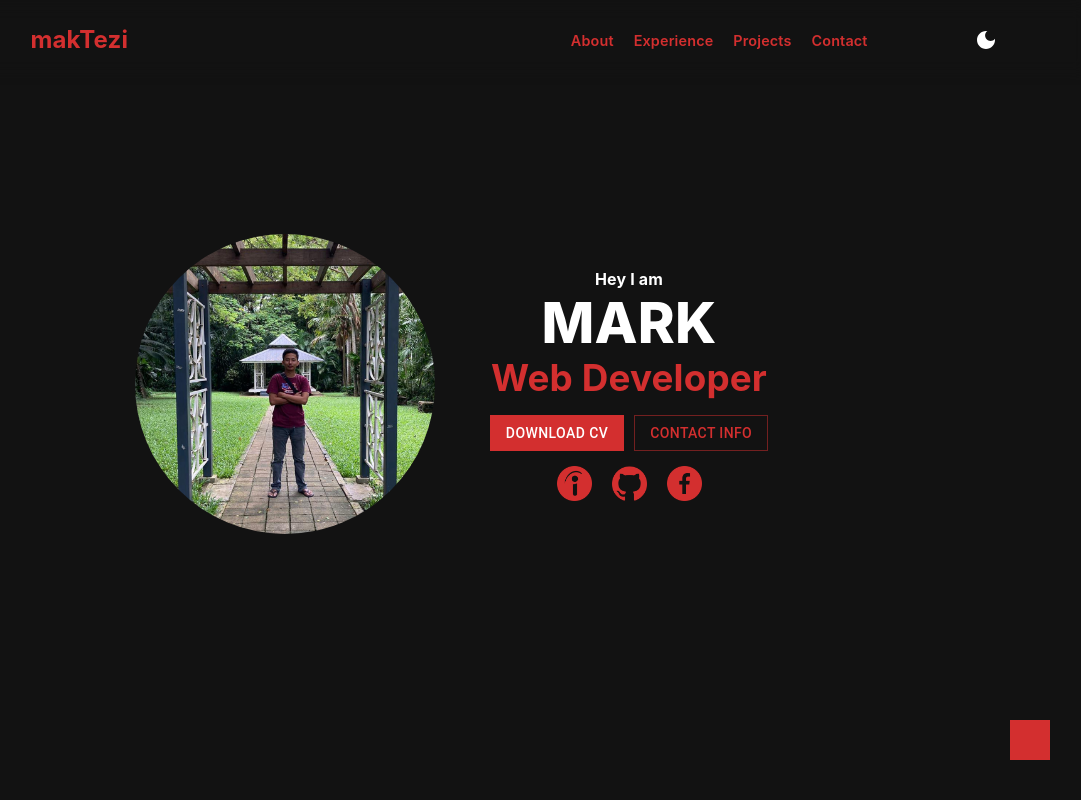
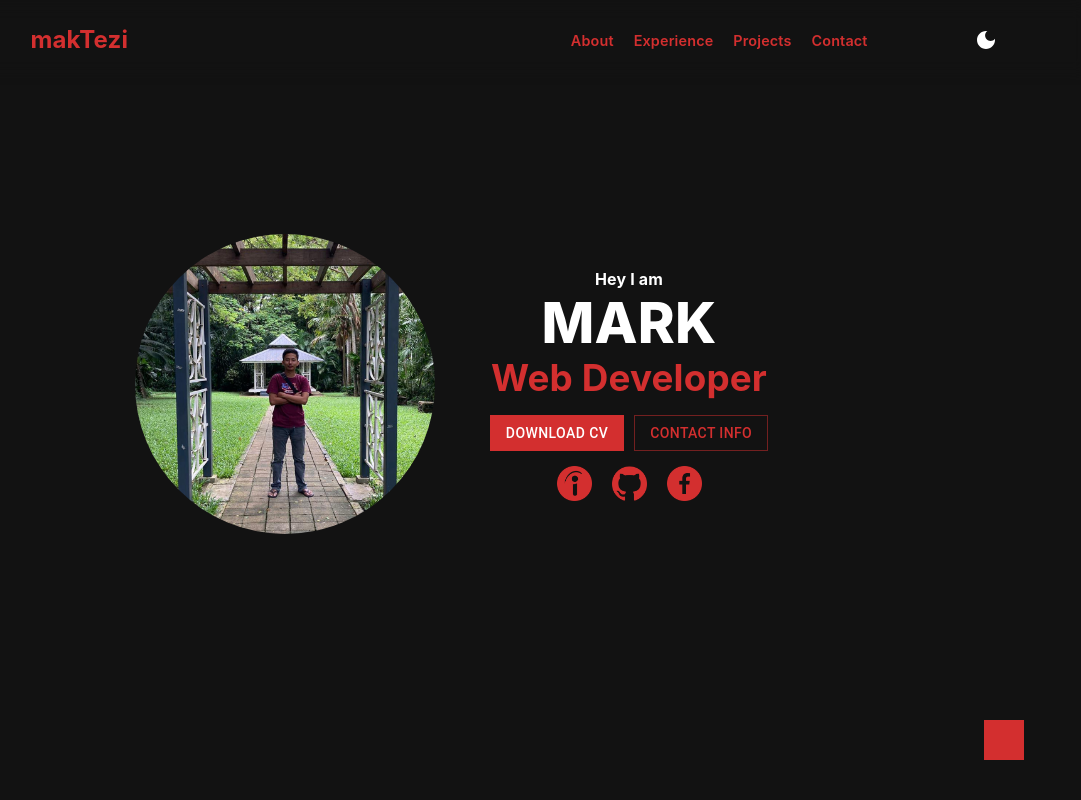
Before and after one commit to maktezi/myPorfolio, a React (Vite) app: page / in a window 1280 px wide. Shown: the top 800 px of the page, without its empty margins (186-1267 px from the left). Built offline with nearby package versions, Linux system fonts and the light colour scheme.

Commit message:
update animation box

```diff
--- a/src/assets/styles.css
+++ b/src/assets/styles.css
@@ -139,15 +139,14 @@ section{
 
 /* Box */
 .stage {
-    /* border-bottom: 1px solid #444; */
     display: flex;
     position: absolute;
-    right: 0px;
+    right: 2%;
     bottom: -85vh;
     height: 0px;
     width: 10%;
 }
-.box-bounce {
+.box-b1 {
     align-self: flex-end;
     animation-duration: 3s;
     animation-iteration-count: infinite;
@@ -162,10 +161,10 @@ section{
     animation-timing-function: cubic-bezier(0.280, 0.840, 0.420, 1);
 }
 @keyframes bounce {
-    0%   { transform: scale(1,1)      translateY(0); }
-    10%  { transform: scale(1,1)   translateY(0); }
-    30%  { transform: scale(1,1)   translateY(-50px); }
-    50%  { transform: scale(1,1) translateY(0); }
-    64%  { transform: scale(1,1)      translateY(0); }
-    100% { transform: scale(1,1)      translateY(0); }
+    0%   { transform: scale(1, 1) translateY(0) rotate(0deg); }
+    10%  { transform: scale(1, 1) translateY(0) rotate(0deg); }
+    30%  { transform: scale(1, 1) translateY(-50px) rotate(360deg); }
+    50%  { transform: scale(1, 1) translateY(0) rotate(0deg); }
+    64%  { transform: scale(1, 1) translateY(0) rotate(0deg); }
+    100% { transform: scale(1, 1) translateY(0) rotate(0deg); }
 }
--- a/src/components/navbar/NavLink.jsx
+++ b/src/components/navbar/NavLink.jsx
@@ -2,7 +2,7 @@ const NavLink = () => {
     return (
         <div id='navLinks'>
         <div className="stage">
-            <div className="box-bounce bounce"></div>
+            <div className="box-b1 bounce"></div>
         </div>
             <a className='nav-link' href={"#about"}>About</a>
             <a className='nav-link' href={"#experience"}>Experience</a>
--- a/src/components/navbar/NavLinkMobile.jsx
+++ b/src/components/navbar/NavLinkMobile.jsx
@@ -12,7 +12,7 @@ const NavLinkMobile = () => {
     return (
         <>
         <div className="stage">
-            <div className="box-bounce bounce"></div>
+            <div className="box-b1 bounce"></div>
         </div>
             <div className="my-menu">
                 <div className="my-icon" onClick={toggleMenu}>
```
